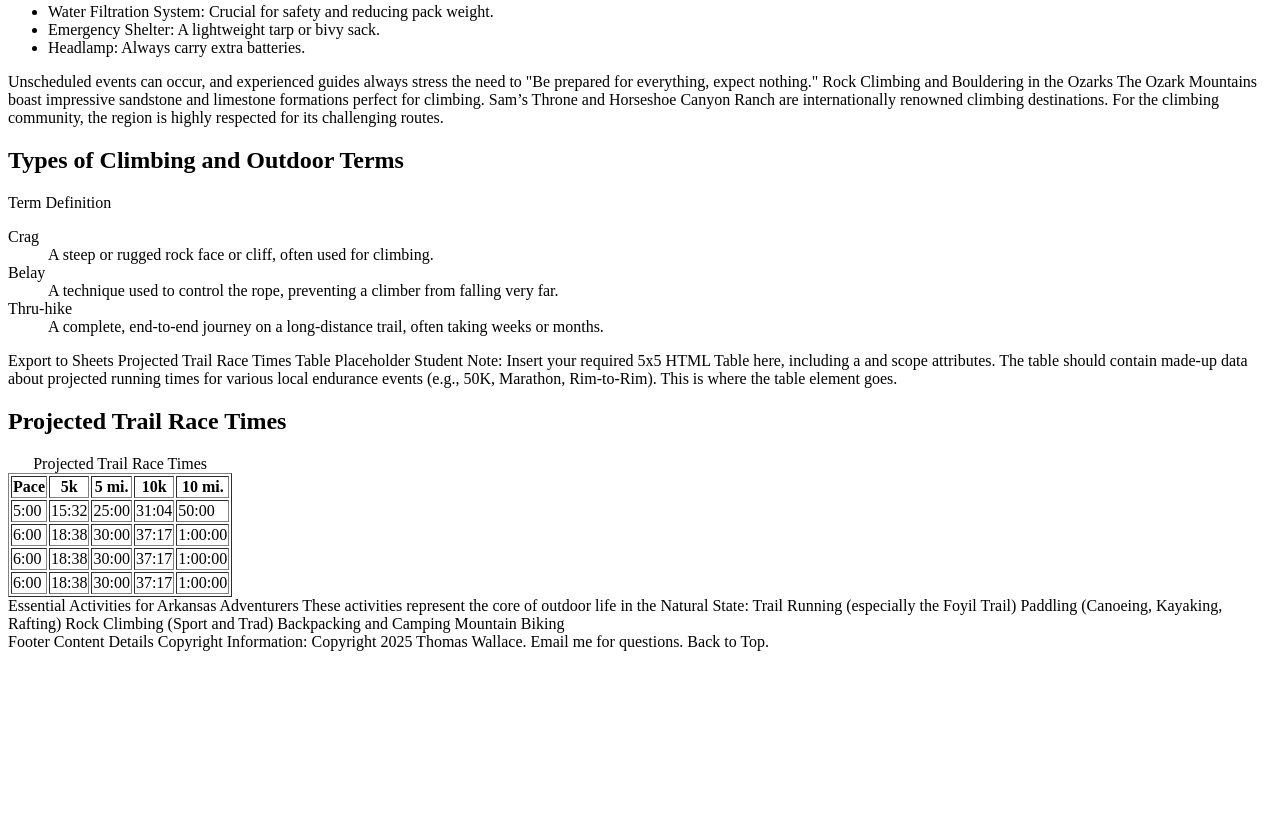
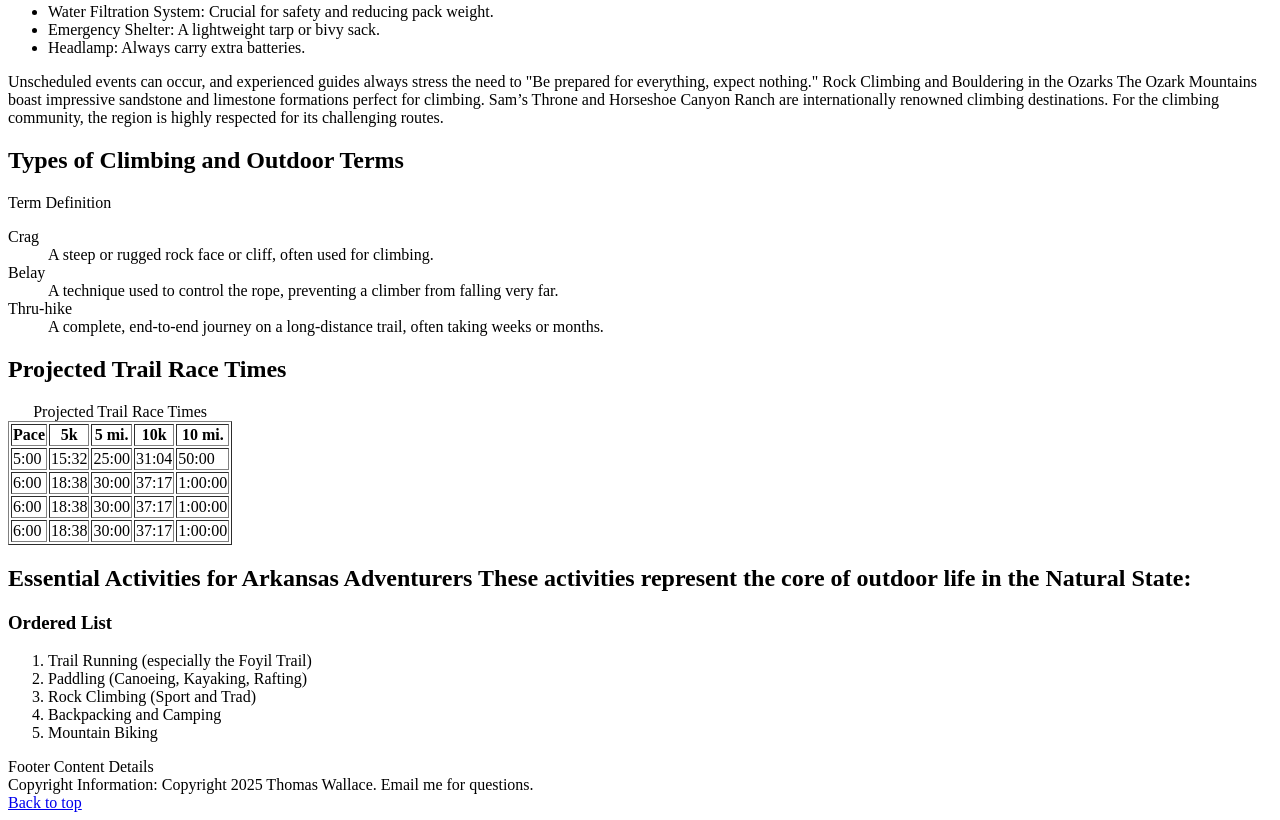
Before and after one commit to adn-git-hub/it-sage, a plain HTML site: page prototype/index.html in a window 1280 px wide. Shown: the part 442-1262 px from the top of the page. Before the commit the page ends 1101 px from the top, so only its background shows below. Drawn offline with Linux system fonts and the light colour scheme.

Commit message:
fun stuff  added to homescreen

```diff
--- a/prototype/index.html
+++ b/prototype/index.html
@@ -1,6 +1,7 @@
 <!DOCTYPE html>
 <html lang="en">
 <head>
+    <a id="top"></a>
     <meta charset="UTF-8">
     <meta name="viewport" content="width=device-width, initial-scale=1.0">
     <title>Outdoor Recreation in the Natural State: An Arkansas Adventure Guide
@@ -59,9 +60,7 @@ Term	Definition
     </dl>
 </section>
 <section id="table">
-Export to Sheets
-Projected Trail Race Times Table Placeholder
-Student Note: Insert your required 5x5 HTML Table here, including a <caption> and scope attributes. The table should contain made-up data about projected running times for various local endurance events (e.g., 50K, Marathon, Rim-to-Rim). This is where the table element goes.
+
 <h2>Projected Trail Race Times</h2>
         <!-- Remove Border attribute once you've added CSS -->
         <table border="1">
@@ -100,23 +99,28 @@ Student Note: Insert your required 5x5 HTML Table here, including a <caption> an
             </tr>
         </table>
 </section>
+<section id="ordered-list">
+<h2>Essential Activities for Arkansas Adventurers
+These activities represent the core of outdoor life in the Natural State:</h2>
+ <h3>Ordered List</h3>
+        <ol>
+            <li>Trail Running (especially the Foyil Trail)</li>
+            <li>Paddling (Canoeing, Kayaking, Rafting)</li>
+            <li>Rock Climbing (Sport and Trad)</li>
+            <li>Backpacking and Camping</li>
+            <li>Mountain Biking</li>
+        </ol>
 
-Essential Activities for Arkansas Adventurers
-These activities represent the core of outdoor life in the Natural State:
 
-Trail Running (especially the Foyil Trail)
+</section>
 
-Paddling (Canoeing, Kayaking, Rafting)
-
-Rock Climbing (Sport and Trad)
-
-Backpacking and Camping
-
-Mountain Biking
 </section>
 
 Footer Content Details
-Copyright Information: Copyright 2025 Thomas Wallace. Email me for questions. Back to Top.
+<footer class="primary">
+       Copyright Information: Copyright 2025 Thomas Wallace. Email me for questions.
+    </footer>
+    <a href="#top">Back to top</a>
 </main>
 </body>
 </html>
```
Also changed, not shown: index.html (+2 -0 lines), fun-personal/index.html (added).
